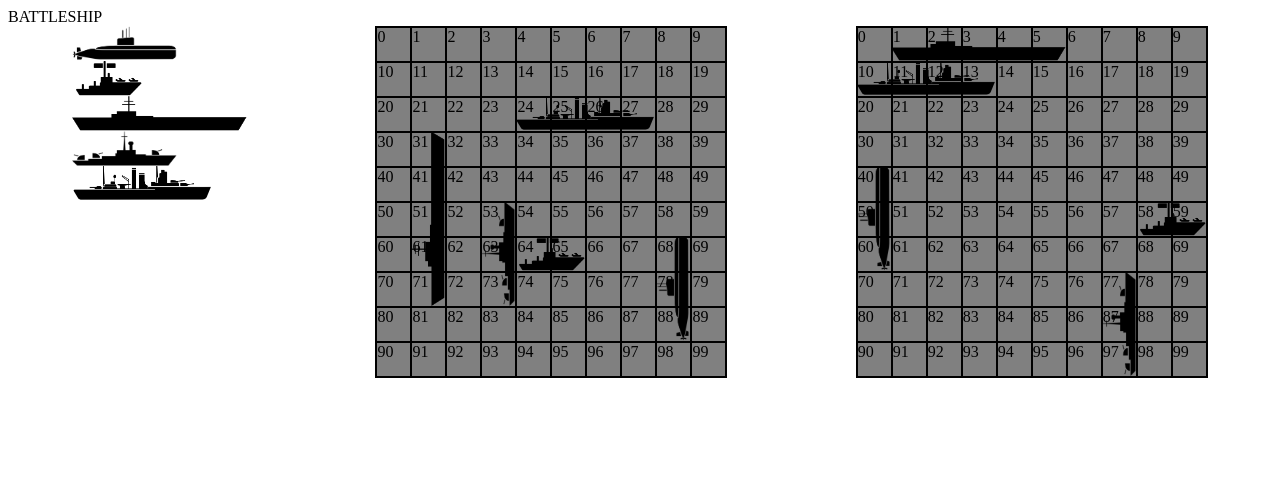
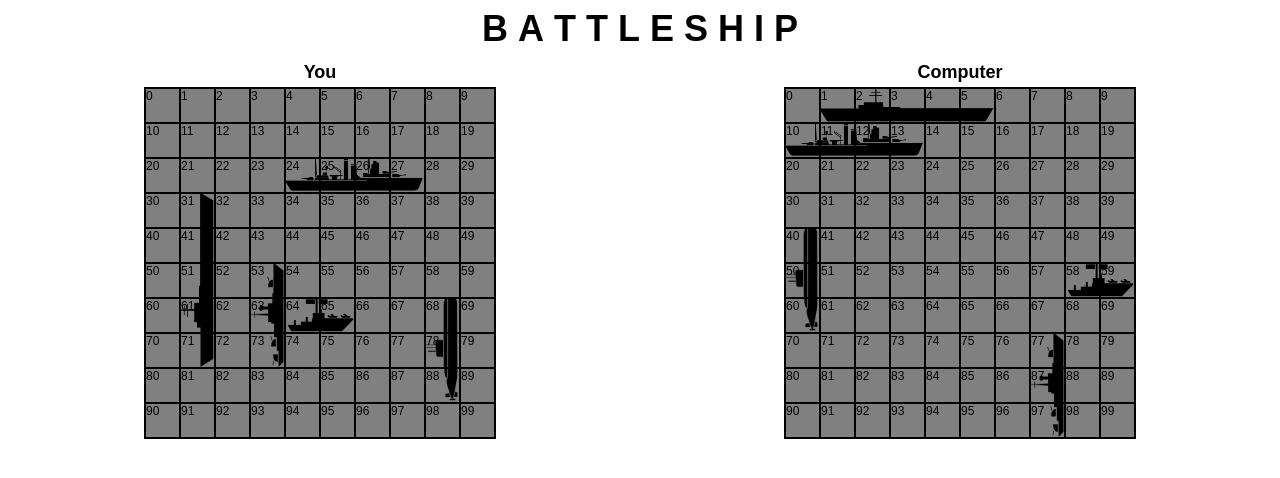
Before and after one commit to jernestmyers/battleship, a plain HTML site: page index.html in a window 1280 px wide. Drawn offline with Linux system fonts and the light colour scheme.

Commit message:
styled the page more by centering the title of the page and making it larger. also labeled the gameboards.

```diff
--- a/index.html
+++ b/index.html
@@ -7,7 +7,11 @@
   </head>
 
   <body>
-    <header>BATTLESHIP</header>
+    <header>
+      <h1 id="page-title">
+        B&nbspA&nbspT&nbspT&nbspL&nbspE&nbspS&nbspH&nbspI&nbspP
+      </h1>
+    </header>
     <main>
       <div id="place-ships-container">
         <img class="submarine ships-to-place" src="./imgs/submarine.png" />
@@ -16,8 +20,11 @@
         <img class="destroyer ships-to-place" src="./imgs/destroyer.png" />
         <img class="battleship ships-to-place" src="./imgs/battleship.png" />
       </div>
-      <div id="player-board"></div>
+      <div id="player-board">
+        <h2>You</h2>
+      </div>
       <div id="cpu-board">
+        <h2>Computer</h2>
         <div class="ships-rendered">
           <img
             class="vertical-img"
--- a/style.css
+++ b/style.css
@@ -1,3 +1,31 @@
+html,
+body {
+  margin: 0px;
+  padding: 0px;
+  width: 100%;
+  height: 100%;
+}
+
+body {
+  font: 18px sans-serif, Helvetica, Arial;
+}
+
+header {
+  margin: 0.5rem 0;
+  text-align: center;
+}
+
+h1,
+h2 {
+  text-align: center;
+  margin: 0px;
+  padding: 0px;
+}
+
+h2 {
+  margin: 0.25rem 0;
+}
+
 main {
   display: flex;
   justify-content: space-around;
@@ -5,10 +33,11 @@ main {
 
 #player-board,
 #cpu-board {
-  background-color: gray;
+  font-size: 12px;
 }
 
 .gameboard {
+  background-color: gray;
   width: 350px;
   height: 350px;
   display: grid;
@@ -84,6 +113,7 @@ img {
 
 #place-ships-container {
   display: flex;
+  display: none;
   flex-direction: column;
 }
 
```
